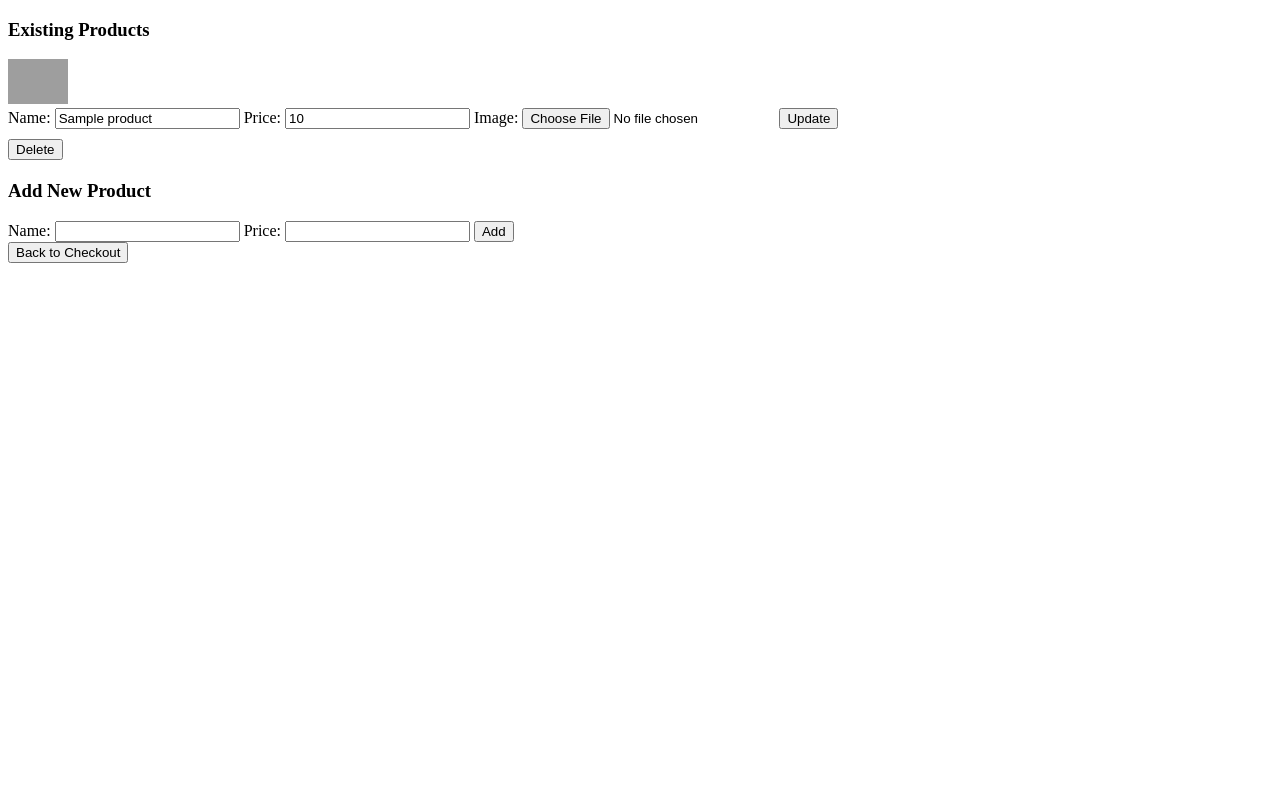
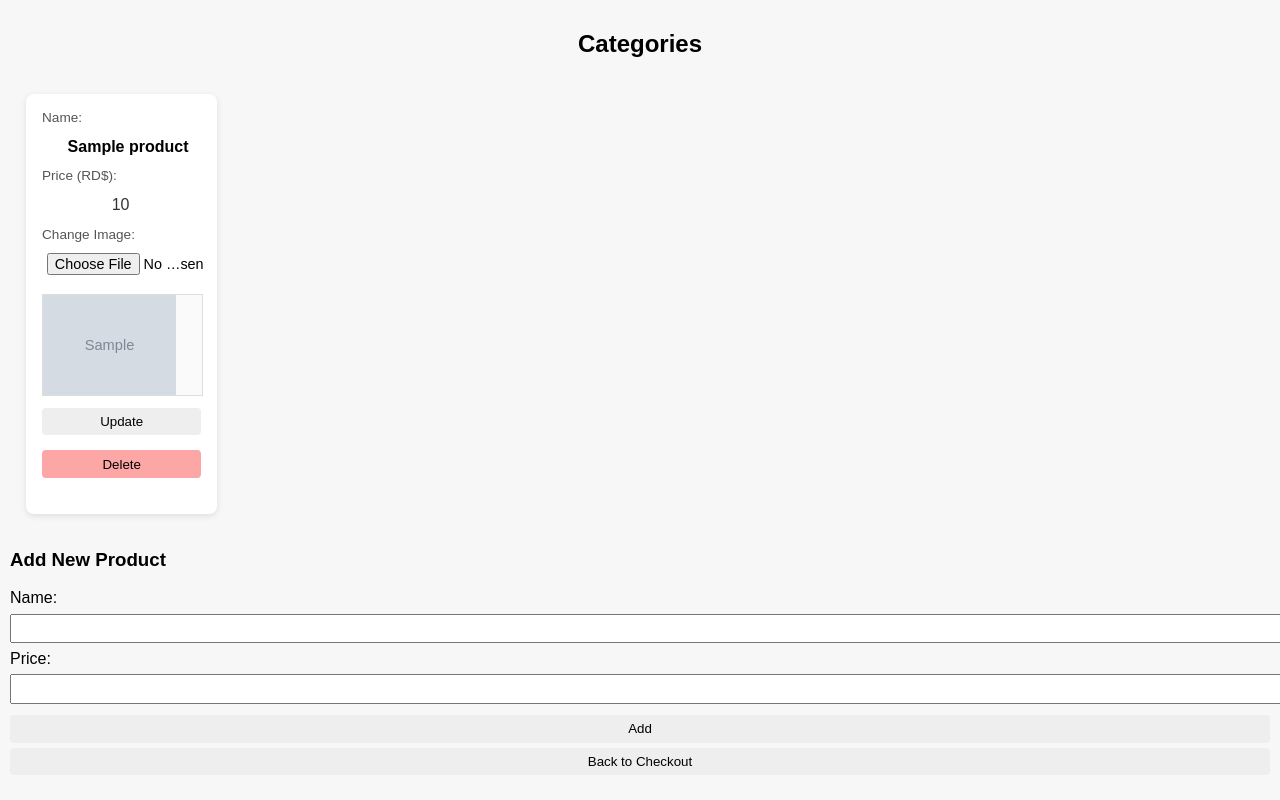
Before and after one commit to chrisortiz-code/good_food, a Flask app: template templates/products.html in a window 1280 px wide. Run offline with Flask 3, Linux system fonts and the light colour scheme; the template is opened without the code that fills it: most values are stand-ins (such as "Sample title", 1, 10 or a date in 2020); grey boxes marked "Sample" are stand-in pictures; grey boxes are pictures that could not be loaded.

Commit message:
image work need stats

```diff
--- a/app.py
+++ b/app.py
@@ -1,4 +1,4 @@
-from flask import Flask, render_template, request, redirect
+from flask import Flask, render_template, render_template_string, request, redirect
 import sqlite3
 import datetime
 
@@ -9,7 +9,7 @@ from werkzeug.utils import secure_filename
 app = Flask(__name__)
 DB_PATH = "Databases/good_food.db"
 
-UPLOAD_FOLDER = "images"
+UPLOAD_FOLDER = "static/images"
 
 if not os.path.exists(UPLOAD_FOLDER):
     os.makedirs(UPLOAD_FOLDER)
@@ -36,43 +36,47 @@ def checkout():
         return redirect("/")
     summary = ", ".join(f"{k} ({v})" for k, v in filtered.items())
     total = 0
-    for name, qty in quantities.items():
-        for pname, price, _ in products:
-            if pname==name:
-                total+=price * qty
-                break
+    receipt = []
+    for name, price,_ in products:
+        qty = filtered.get(name)
+        if qty:
+            line_total=  qty*price
+            receipt.append((name,qty,line_total))
+            total+=line_total
+
     timestamp = datetime.datetime.today().strftime("%Y-%m-%d %H:%M")
+
     conn = sqlite3.connect(DB_PATH)
     cursor = conn.cursor()
     cursor.execute("INSERT INTO orders (date, products, total) VALUES (?, ?, ?)", (timestamp, summary, total))
     conn.commit()
     conn.close()
-    return render_template("/gracias.html")
+    return render_template("/gracias.html", receipt = receipt, total = total)
 
 @app.route("/products")
 def product_manager():
     conn = sqlite3.connect(DB_PATH)
     cursor = conn.cursor()
-    cursor.execute("SELECT name, price FROM products")
+    cursor.execute("SELECT name, price, image FROM products")
     products = cursor.fetchall()
     conn.close()
     return render_template("products.html", products=products)
-
-@app.route("/products/update", methods=["POST"])
-def update_product():
+from pathlib import Path
+@app.route("/products/update/<name>", methods=["POST"])
+def update_product(name):
     name = request.form["name"]
     price = float(request.form["price"])
     new_name = request.form["new_name"]
-
     image = request.files.get("image")
 
     if image and image.filename:
+
         filename = secure_filename(image.filename)
-        image_path = os.path.join(UPLOAD_FOLDER,filename)
-        image.save(image_path)
+        save_path = Path(UPLOAD_FOLDER)/ filename
+        image.save(str(save_path))
     conn = sqlite3.connect(DB_PATH)
     cursor = conn.cursor()
-    cursor.execute("UPDATE products SET name = ?, price = ?, image = ? WHERE name = ?", (new_name, price, image, name))
+    cursor.execute("UPDATE products SET name = ?, price = ?, image = ? WHERE name = ?", (new_name, price, str(save_path), name))
     conn.commit()
     conn.close()
     return redirect("/products")
@@ -113,6 +117,14 @@ def chart():
     conn.close()
     return render_template("chart.html", orders = data)
 
+# @app.route("/test")
+# def test():
+#     conn = sqlite3.connect(DB_PATH)
+#     cursor = conn.cursor()
+#     cursor.execute("SELECT name, price, image FROM products")
+#     products = cursor.fetchall()
+#     conn.close()
+#     return render_template("test.html",products = products)
 
 
 if __name__ == '__main__':
--- a/templates/chart.html
+++ b/templates/chart.html
@@ -21,7 +21,7 @@
         <tr>
             <th>Date</th>
             <th>Items</th>
-            <th>Total (P)</th>
+            <th>Total (RD$)</th>
 
         </tr>
 
--- a/templates/index.html
+++ b/templates/index.html
@@ -7,6 +7,9 @@
     body {
       font-family: sans-serif;
       padding: 10px;
+      background:linear-gradient(to bottom, blue, white, red, white);
+      background-attachment: fixed;
+      min-height: 100vh;
     }
 
     .grid {
@@ -54,7 +57,7 @@
       {% for name, price, image in products %}
         <div class="product">
           {% if image %}
-            <img src="{{ '/' + image }}" alt="{{ name }}">
+              <img src="{{ image }}" alt="{{ name }}">
           {% else %}
             <div style="height: 100px; background: #f0f0f0;">No Image</div>
           {% endif %}
--- a/templates/products.html
+++ b/templates/products.html
@@ -3,28 +3,135 @@
 <head>
   <meta name="viewport" content="width=device-width, initial-scale=1">
   <title>Manage Products</title>
+<style>
+   body {
+      font-family: sans-serif;
+      margin:0;
+      padding: 10px;
+      background: #f7f7f7;
+    }
+
+    .grid {
+      display: grid;
+      grid-template-columns: repeat(auto-fill, minmax(180px,1fr));
+      gap: 1rem;
+      padding: 1rem;
+    }
+
+    .product {
+      background: white;
+      padding: 1rem;
+      border-radius: 8px;
+      box-shadow: 0 2px 6px rgba(0,0,0,0.1);
+      display:flex;
+      flex-direction: column;
+      align-items: stretch;
+    }
+
+    form {
+      display:flex;
+      flex-direction: column;
+      gap: 0.4rem;
+      width:100%;
+    }
+    label{
+      font-size: 0.85rem;
+      color: #555;
+    }
+
+    input {
+      width:100%;
+      padding:0.3rem;
+      font-size:0.9rem;
+    }
+
+    input.product-name,
+    input.product-price{
+      display:block;
+      width:100%;
+      margin: 0.3rem 9;
+      padding: 0.4rem;
+      font-size: 1rem;
+      text-align: center;
+      border:none;
+      background: transparent;
+
+      font-weight :bold;
+    }
+    input.product-price {
+      color : #333;
+      font-weight:normal
+    }
+
+    .image-wrapper img {
+      max-width: 100%;
+      max-height: 100%;
+      object-fit: contain;
+    }
+
+    .image-wrapper {
+      width:100%;
+      height:100px;
+      margin-top: .5rem;
+      overflow:hidden;
+      display:flex;
+      align-items:center;
+      justify-content: ceter;
+      border: 1px solid #ddd;
+      background: #fafafa;
+    }
+    button{
+      padding:.4rem;
+      margin-top:.3rem;
+      width: 100%;
+      background-color: #eee;
+      border: none;
+      border-radius: 4px;
+      cursor: pointer;
+    }
+    button:hover{
+      background-color: #ddd;
+    }
+    .delete-button {
+      background-color: rgb(252, 166, 166);
+    }
+    .delete-button:hover{
+      background-color: rgb(248, 94, 94);
+    }
+</style>
+
+
 </head>
 <body>
-  <h3>Existing Products</h3>
+  <h2 style = "text-align: center; margin-bottom: 20px;">Categories</h2>
+  <div class = "grid">
   {% for name, price, image in products %}
-    {% if image %}
 
-    <img src = {{ '/' + image }}" alt = "{[No Picture]}" width = "60"><br>
+      <div class = "product">
 
-     {% endif%}
-    <form action="/products/update" method="post" style="margin-bottom:10px;">
+      <form action="/products/update/{{name}}" method="post" enctype = "multipart/form-data" style="margin-bottom:10px;">
+
         <input type="hidden" name="name" value="{{ name }}">
-      Name: <input type="text" name="new_name" value="{{ name }}">
-      Price: <input type="number" step="0.01" name="price" value="{{ price }}">
-      Image: <input type = "file" name = "image" accept = "image/*" capture = "environment">
+        <label>Name:</label>
+        <input class = "product-name" type="text" name="new_name" value="{{ name }}"" required>
+        <label>Price (RD$): </label>
+        <input class = "product-price" type="number" step="10" name="price" value="{{ price }}" required>
+        <label>Change Image:</label>
+        <input type = "file" name = "image" accept = "image/*" capture = "environment">
+        <div class = "image-wrapper">
+          <img src="{{image}}">
+        </div>
+
         <button type="submit">Update</button>
       </form>
       <form action="/products/delete" method="post" style="margin-bottom:20px;">
         <input type="hidden" name="name" value="{{ name }}">
-      <button type="submit">Delete</button>
+        <button type="submit" class = "delete-button">Delete</button>
       </form>
+    </div>
   {% endfor %}
 
+ </div>
   <h3>Add New Product</h3>
   <form action="/products/add" method="post">
     Name: <input type="text" name="name" required>
--- /dev/null
+++ b/templates/test.html
@@ -0,0 +1,4 @@
+{% for name, price, image in products %}
+    <img src = "{{image}}">
+
+{% endfor %}
```
Also changed, not shown: templates/gracias.html (+14 -0 lines), Databases/good_food.db, static/images/1443EAEC-4EEB-4DF1-88BA-49392879485D.jpg (added), static/images/1CB62088-0701-4DAA-8A4A-39513CD74D04.jpg (added), static/images/Screenshot_2025-03-28_174441.png (added), static/images/WIN_20250611_15_34_27_Pro.jpg (added). Lines whose indentation alone changed are shown as unchanged.
